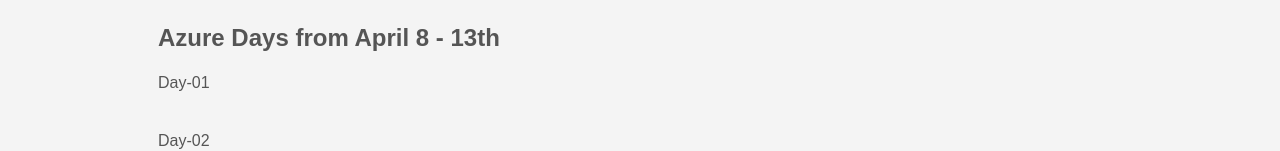
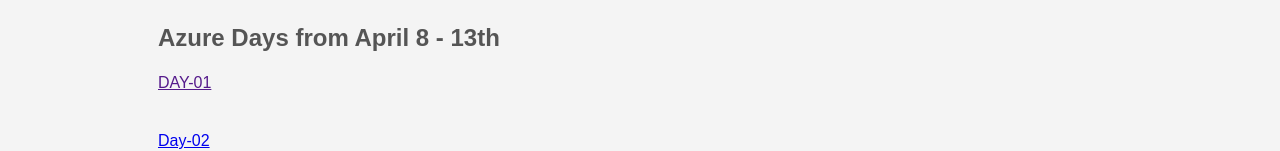
Before and after one commit to akhilaku/gitazure, a plain HTML site: page index.html in a window 1280 px wide. Shown: the part 651-802 px from the top of the page. Drawn offline with Linux system fonts and the light colour scheme.

Commit message:
update index

```diff
--- a/index.html
+++ b/index.html
@@ -27,10 +27,10 @@
 <div class="container">
 <section id="main">
 <h1>Azure Days from April 8 - 13th</h1>
-<p>Day-01</p>
+  <p><a href="">DAY-01</a></p>
 </section>
 <aside id="main">
-<p>Day-02</p>
+  <p><a href="https://www.youtube.com/watch?v=8NMpfzp_2LA">Day-02</a></p>
 </aside>
 </div>
 <footer id="main-footer">
```
